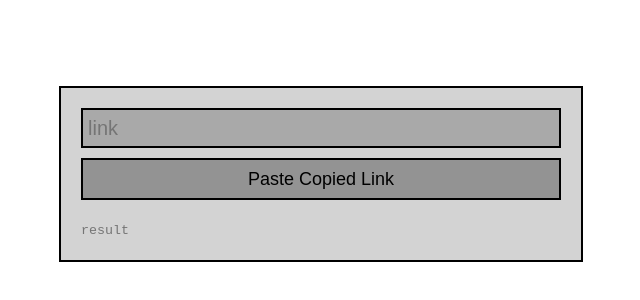
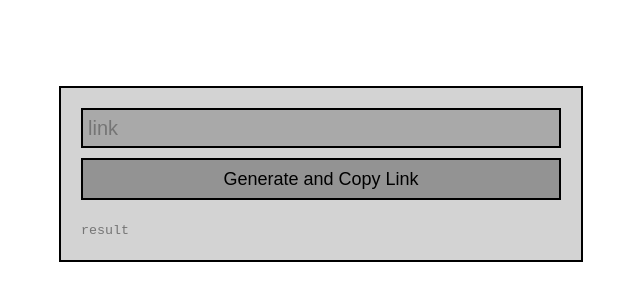
Before and after one commit to themmixproject/Redi, a plain HTML site: page index.html in a window 1280 px wide. Shown: the part 226-526 px from the top of the page, 319-959 px from the left. Drawn offline with Linux system fonts and the light colour scheme.

Commit message:
button correction

```diff
--- a/index.html
+++ b/index.html
@@ -18,7 +18,7 @@
             <div id="input-wrapper">
                 <input id="link-input" type="text" placeholder="link"/>
             </div>
-            <div id="paste-button" class="generic-ui-button">Paste Copied Link</div>
+            <div id="generate-button" class="generic-ui-button">Generate and Copy Link</div>
             <input id="result" placeholder="result" readonly/>
         </div>
 
```
